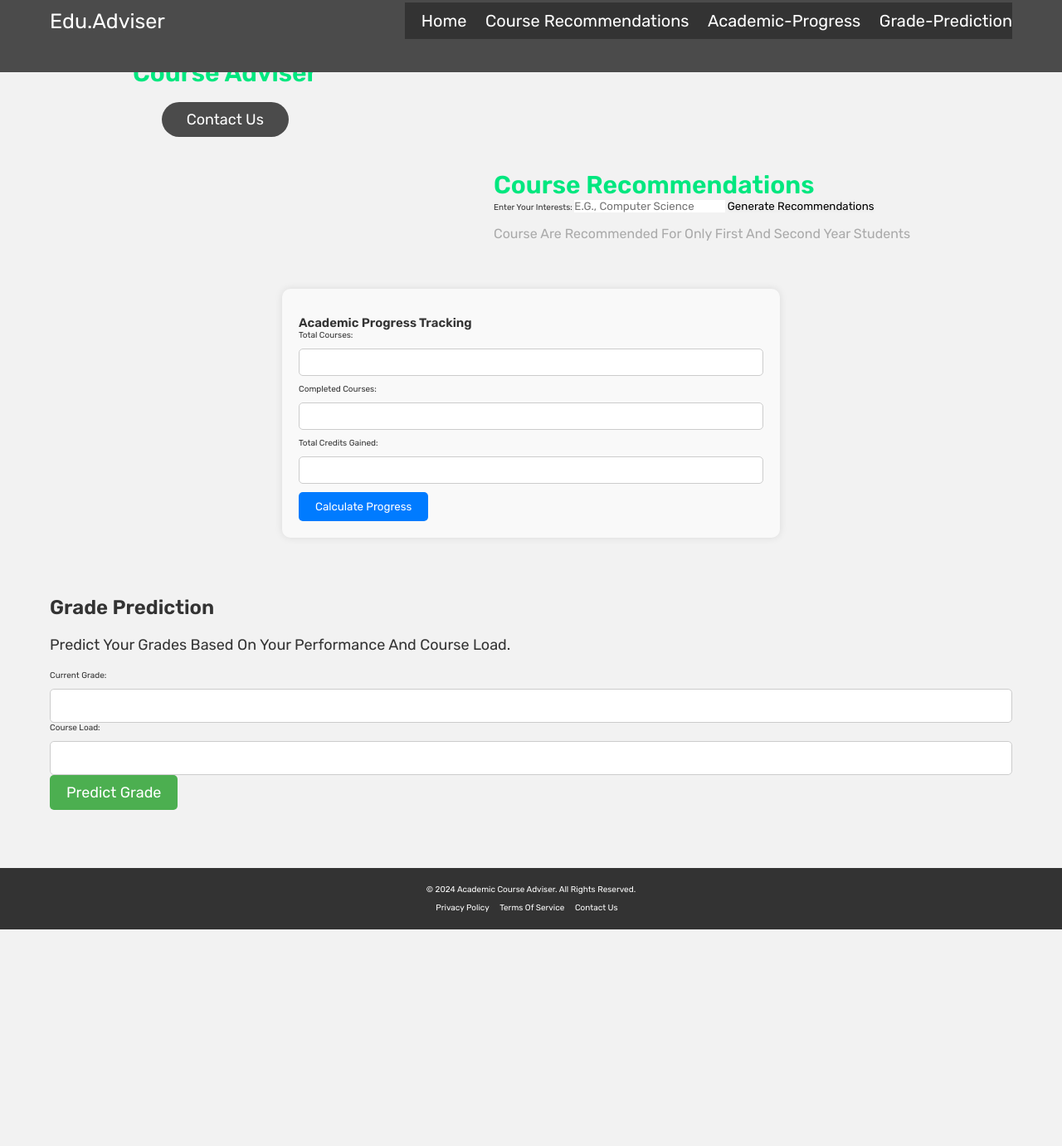
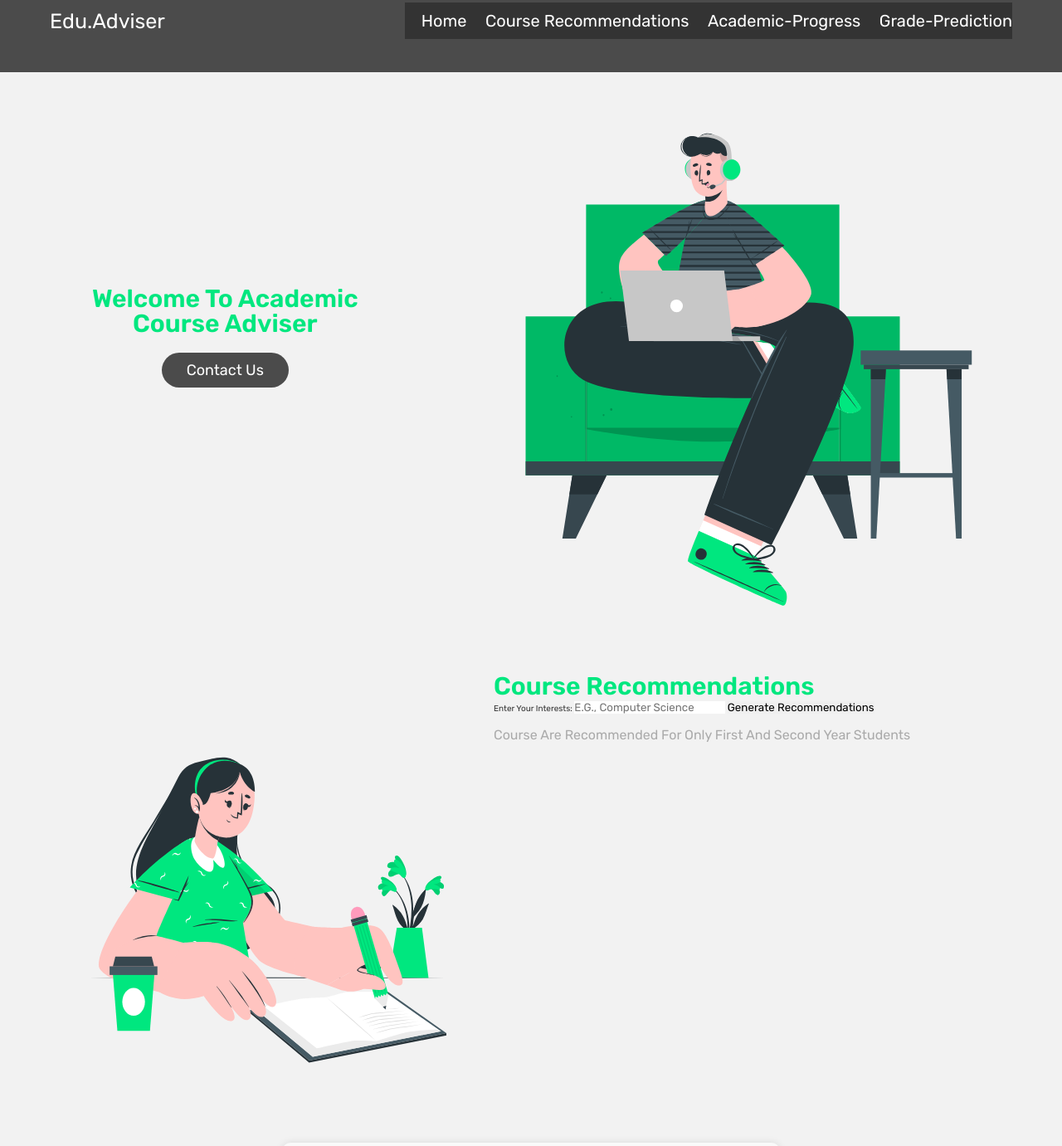
Before and after one commit to Gurkirpal01/Edu.Adviser, a plain HTML site: page index.html in a window 1280 px wide. Shown: the part 37-1418 px from the top of the page at 83% size. Before the commit the page ends 1157 px from the top, so only its background shows below. Drawn offline with nearby package versions, Linux system fonts and the light colour scheme.

Commit message:
Add files via upload

```diff
--- a/index.html
+++ b/index.html
@@ -51,7 +51,7 @@
        </div>
 
        <div class="image">
-          <img src="images/homg-img.svg" alt="">
+          <img src="homg-img.svg" alt="">
        </div>
 
     </div>
@@ -72,7 +72,7 @@
         <div class="row">
 
            <div class="image">
-              <img src="images/about-img.svg" alt="">
+              <img src="about-img.svg" alt="">
            </div>
 
            <div class="content">
@@ -137,7 +137,7 @@
     <div class="row">
 
         <div class="image">
-           <img src="images/course-5.svg" alt="">
+           <img src="course-5.svg" alt="">
         </div>
     <h2>Academic Progress Tracking</h2>
     <div id="progress-form">
```
